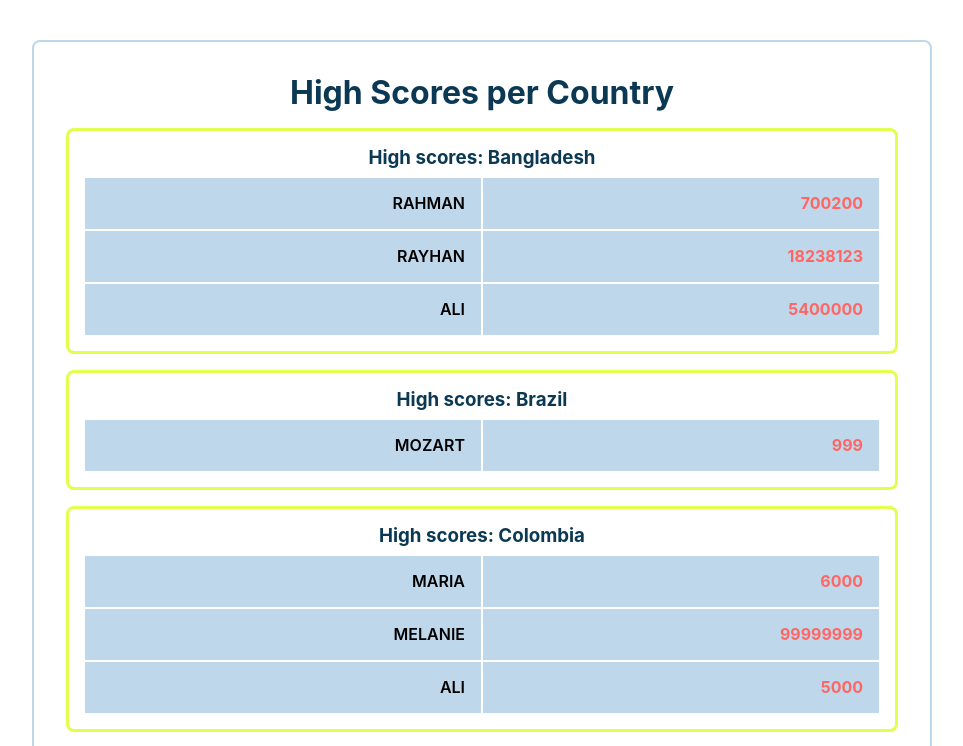
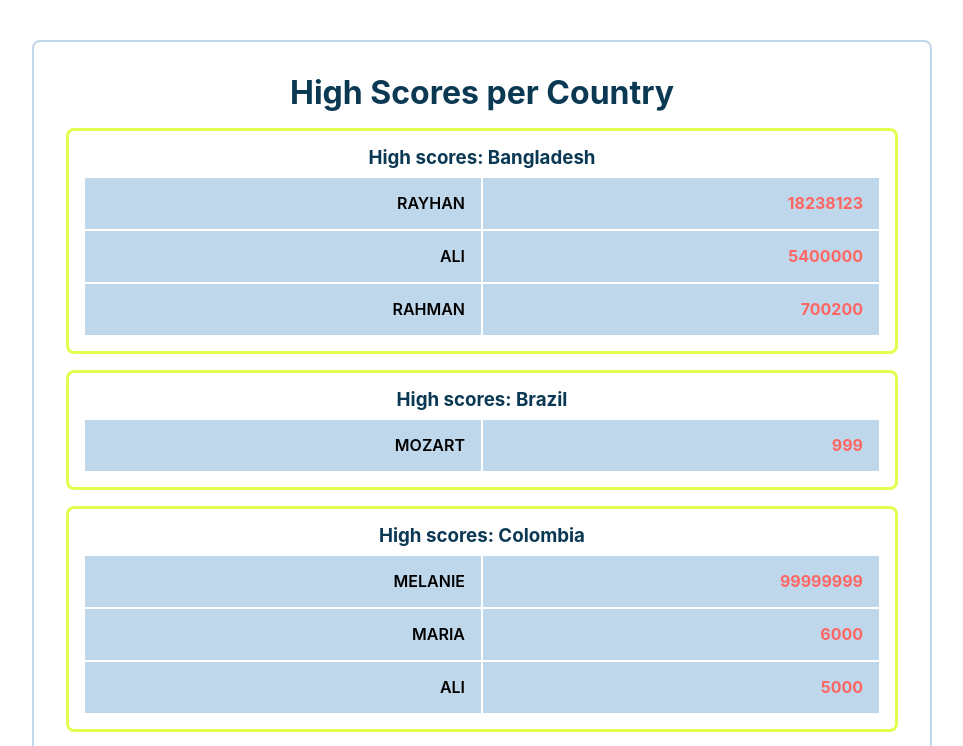
Before and after one commit to IrynaLypnyk/high-scores-react, a React (Create React App) app: page / in a window 1280 px wide. Shown: the top 746 px of the page, without its empty margins (158-1121 px from the left). Built offline with nearby package versions, Linux system fonts and the light colour scheme.

Commit message:
level 3 - within each individual table, show the highest scores first

```diff
--- a/src/components/Card.js
+++ b/src/components/Card.js
@@ -1,11 +1,12 @@
-import React from "react";
+import React, { useMemo } from "react";
 
 function Card({ country }) {
+    const scoresSorted = useMemo(() => country.scores.sort((a, b) => b.s - a.s), [country.scores]);
     return (
         <div className="card-container">
             <h3 className="card-title">High scores: {country.name}</h3>
             <ul className="card-list">
-                {country.scores.map((team) => {
+                {scoresSorted.map((team) => {
                     return (
                         <li className="card-item" key={team.n}>
                             <span className="card-half-item card-team-name">{team.n.toUpperCase()}</span>
```
